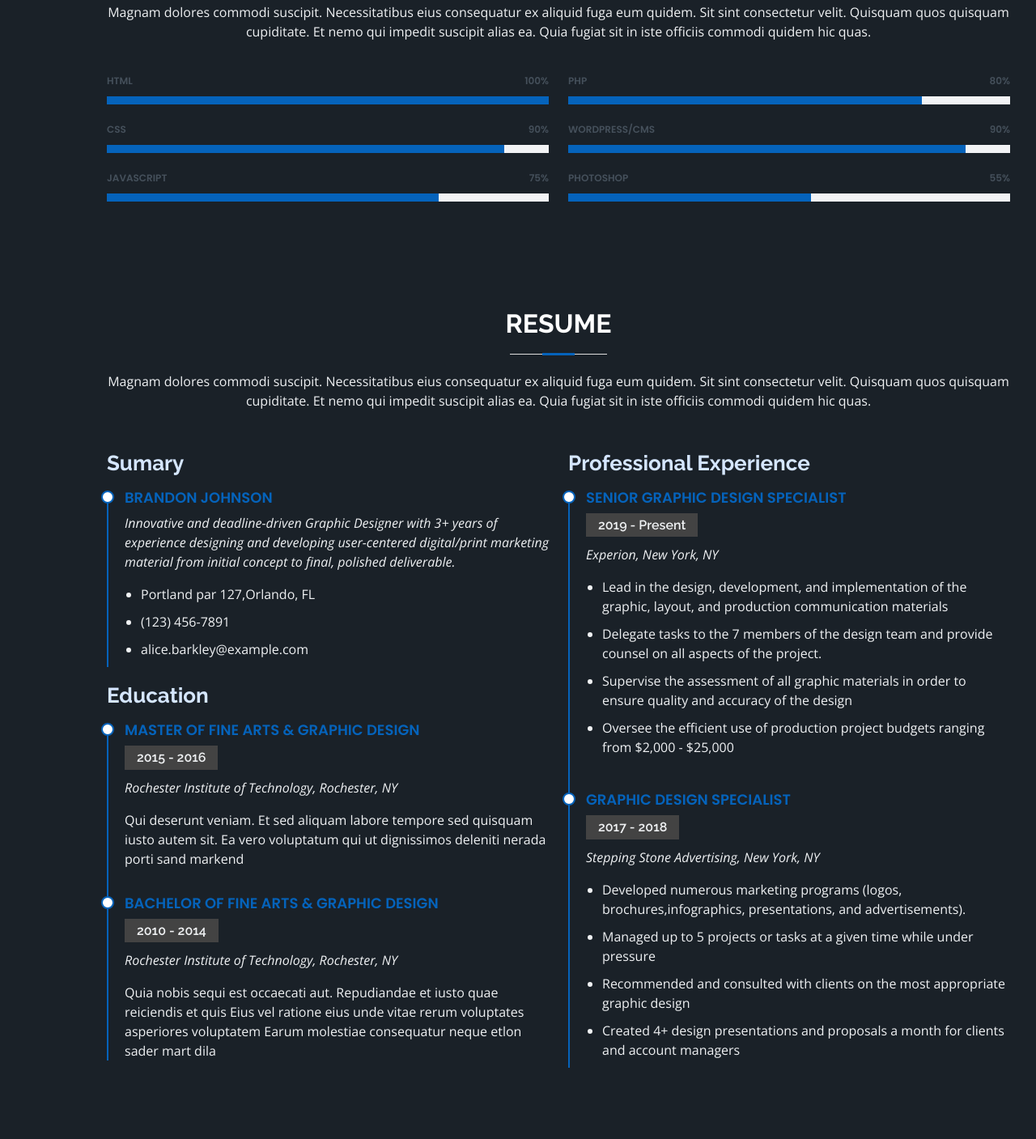
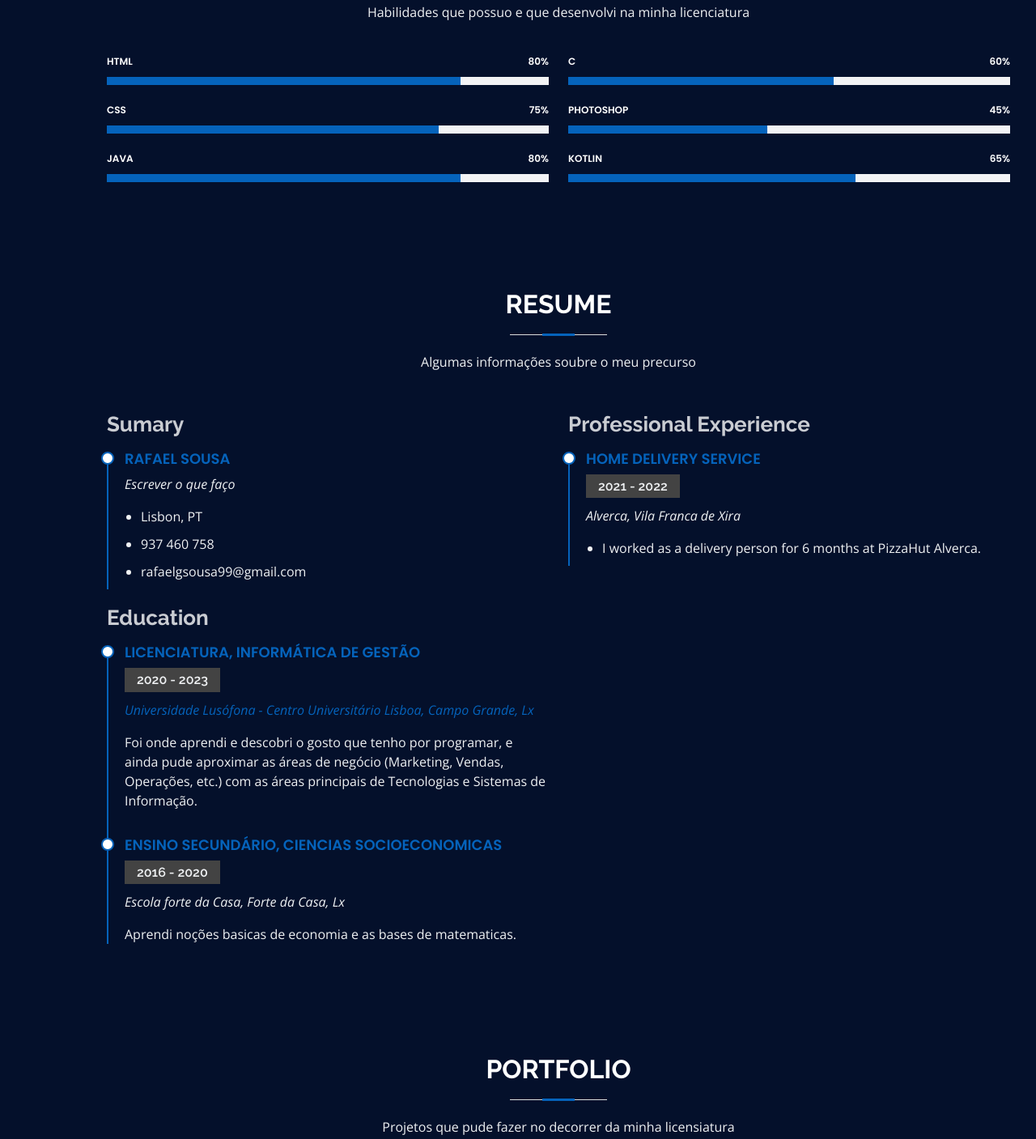
Before and after one commit to RGSousa99/Site, a plain HTML site: page public/index.html in a window 1280 px wide. Shown: the part 2010-3417 px from the top of the page at 81% size. Drawn offline with nearby package versions, Linux system fonts and the light colour scheme.

Commit message:
Edit 1.0.2 - 02/08/2023

```diff
--- a/public/assets/css/style.css
+++ b/public/assets/css/style.css
@@ -12,7 +12,7 @@
 body {
   font-family: "Open Sans", sans-serif;
   color: #eff1f3;
-  background-color: #1a2128;
+  background-color: #04102b;
 }
 
 a {
@@ -443,7 +443,7 @@ section {
   width: 100%;
   position: relative;
   text-align: center;
-  background: #434343;
+  background: #ffffff;
 }
 
 .facts .count-box i {
@@ -453,7 +453,7 @@ section {
   transform: translateX(-50%);
   font-size: 24px;
   background: #0563bb;
-  color: #fff;
+  color: #ffffff;
   border-radius: 50px;
   display: inline-flex;
   align-items: center;
@@ -466,7 +466,7 @@ section {
   font-size: 36px;
   display: block;
   font-weight: 600;
-  color: #011426;
+  color: #000000;
 }
 
 .facts .count-box p {
@@ -474,6 +474,7 @@ section {
   margin: 0;
   font-family: "Raleway", sans-serif;
   font-size: 14px;
+  color: #000000;
 }
 
 /*--------------------------------------------------------------
@@ -493,7 +494,7 @@ section {
   display: block;
   font-weight: 600;
   font-family: "Poppins", sans-serif;
-  color: #45505b;
+  color: #ffffff;
 }
 
 .skills .progress .skill .val {
@@ -520,7 +521,7 @@ section {
   font-weight: 700;
   margin-top: 20px;
   margin-bottom: 20px;
-  color: #d5e6ff;
+  color: #ffffffc9;
 }
 
 .resume .resume-item {
@@ -849,6 +850,7 @@ section {
   line-height: 24px;
   font-size: 14px;
   margin-bottom: 0;
+  color: black;
 }
 
 .services .icon-box:hover {
@@ -1017,6 +1019,7 @@ section {
 .contact .info {
   width: 100%;
   background: #fff;
+  padding: 20px;
 }
 
 .contact .info i {
@@ -1063,6 +1066,7 @@ section {
 .contact .php-email-form {
   width: 100%;
   background: #fff;
+  padding: 20px;
 }
 
 .contact .php-email-form .form-group {
--- a/public/index.html
+++ b/public/index.html
@@ -5,7 +5,7 @@
   <meta charset="utf-8">
   <meta content="width=device-width, initial-scale=1.0" name="viewport">
 
-  <title>MyResume Bootstrap Template - Index</title>
+  <title>Rafael Sousa's resume</title>
   <meta content="" name="description">
   <meta content="" name="keywords">
 
@@ -168,7 +168,7 @@
 
         <div class="section-title">
           <h2>Skills</h2>
-          <p>Magnam dolores commodi suscipit. Necessitatibus eius consequatur ex aliquid fuga eum quidem. Sit sint consectetur velit. Quisquam quos quisquam cupiditate. Et nemo qui impedit suscipit alias ea. Quia fugiat sit in iste officiis commodi quidem hic quas.</p>
+          <p>Habilidades que possuo e que desenvolvi na minha licenciatura</p>
         </div>
 
         <div class="row skills-content">
@@ -176,23 +176,23 @@
           <div class="col-lg-6">
 
             <div class="progress">
-              <span class="skill">HTML <i class="val">100%</i></span>
+              <span class="skill">HTML <i class="val">80%</i></span>
               <div class="progress-bar-wrap">
-                <div class="progress-bar" role="progressbar" aria-valuenow="100" aria-valuemin="0" aria-valuemax="100"></div>
+                <div class="progress-bar" role="progressbar" aria-valuenow="80" aria-valuemin="0" aria-valuemax="100"></div>
               </div>
             </div>
 
             <div class="progress">
-              <span class="skill">CSS <i class="val">90%</i></span>
+              <span class="skill">CSS <i class="val">75%</i></span>
               <div class="progress-bar-wrap">
-                <div class="progress-bar" role="progressbar" aria-valuenow="90" aria-valuemin="0" aria-valuemax="100"></div>
+                <div class="progress-bar" role="progressbar" aria-valuenow="75" aria-valuemin="0" aria-valuemax="100"></div>
               </div>
             </div>
 
             <div class="progress">
-              <span class="skill">JavaScript <i class="val">75%</i></span>
+              <span class="skill">Java <i class="val">80%</i></span>
               <div class="progress-bar-wrap">
-                <div class="progress-bar" role="progressbar" aria-valuenow="75" aria-valuemin="0" aria-valuemax="100"></div>
+                <div class="progress-bar" role="progressbar" aria-valuenow="80" aria-valuemin="0" aria-valuemax="100"></div>
               </div>
             </div>
 
@@ -201,23 +201,23 @@
           <div class="col-lg-6">
 
             <div class="progress">
-              <span class="skill">PHP <i class="val">80%</i></span>
+              <span class="skill">C <i class="val">60%</i></span>
               <div class="progress-bar-wrap">
-                <div class="progress-bar" role="progressbar" aria-valuenow="80" aria-valuemin="0" aria-valuemax="100"></div>
+                <div class="progress-bar" role="progressbar" aria-valuenow="60" aria-valuemin="0" aria-valuemax="100"></div>
               </div>
             </div>
 
             <div class="progress">
-              <span class="skill">WordPress/CMS <i class="val">90%</i></span>
+              <span class="skill">Photoshop <i class="val">45%</i></span>
               <div class="progress-bar-wrap">
-                <div class="progress-bar" role="progressbar" aria-valuenow="90" aria-valuemin="0" aria-valuemax="100"></div>
+                <div class="progress-bar" role="progressbar" aria-valuenow="45" aria-valuemin="0" aria-valuemax="100"></div>
               </div>
             </div>
 
             <div class="progress">
-              <span class="skill">Photoshop <i class="val">55%</i></span>
+              <span class="skill">Kotlin <i class="val">65%</i></span>
               <div class="progress-bar-wrap">
-                <div class="progress-bar" role="progressbar" aria-valuenow="55" aria-valuemin="0" aria-valuemax="100"></div>
+                <div class="progress-bar" role="progressbar" aria-valuenow="65" aria-valuemin="0" aria-valuemax="100"></div>
               </div>
             </div>
 
@@ -234,58 +234,44 @@
 
         <div class="section-title">
           <h2>Resume</h2>
-          <p>Magnam dolores commodi suscipit. Necessitatibus eius consequatur ex aliquid fuga eum quidem. Sit sint consectetur velit. Quisquam quos quisquam cupiditate. Et nemo qui impedit suscipit alias ea. Quia fugiat sit in iste officiis commodi quidem hic quas.</p>
+          <p>Algumas informações soubre o meu precurso</p>
         </div>
 
         <div class="row">
           <div class="col-lg-6">
             <h3 class="resume-title">Sumary</h3>
             <div class="resume-item pb-0">
-              <h4>Brandon Johnson</h4>
-              <p><em>Innovative and deadline-driven Graphic Designer with 3+ years of experience designing and developing user-centered digital/print marketing material from initial concept to final, polished deliverable.</em></p>
+              <h4>Rafael Sousa</h4>
+              <p><em>Escrever o que faço</em></p>
               <ul>
-                <li>Portland par 127,Orlando, FL</li>
-                <li>(123) 456-7891</li>
-                <li>alice.barkley@example.com</li>
+                <li>Lisbon, PT</li>
+                <li>937 460 758</li>
+                <li>rafaelgsousa99@gmail.com</li>
               </ul>
             </div>
 
             <h3 class="resume-title">Education</h3>
             <div class="resume-item">
-              <h4>Master of Fine Arts &amp; Graphic Design</h4>
-              <h5>2015 - 2016</h5>
-              <p><em>Rochester Institute of Technology, Rochester, NY</em></p>
-              <p>Qui deserunt veniam. Et sed aliquam labore tempore sed quisquam iusto autem sit. Ea vero voluptatum qui ut dignissimos deleniti nerada porti sand markend</p>
+              <h4><a href="https://www.ulusofona.pt/lisboa/licenciaturas/informatica-de-gestao"> Licenciatura, Informática de Gestão </a></h4>
+              <h5>2020 - 2023</h5>
+              <p><em><a href="https://www.ulusofona.pt/">Universidade Lusófona - Centro Universitário Lisboa, Campo Grande, Lx</a> </em></p>
+              <p>Foi onde aprendi e descobri o gosto que tenho por programar, e ainda pude aproximar as áreas de negócio (Marketing, Vendas, Operações, etc.) com as áreas principais de Tecnologias e Sistemas de Informação. </p>
             </div>
             <div class="resume-item">
-              <h4>Bachelor of Fine Arts &amp; Graphic Design</h4>
-              <h5>2010 - 2014</h5>
-              <p><em>Rochester Institute of Technology, Rochester, NY</em></p>
-              <p>Quia nobis sequi est occaecati aut. Repudiandae et iusto quae reiciendis et quis Eius vel ratione eius unde vitae rerum voluptates asperiores voluptatem Earum molestiae consequatur neque etlon sader mart dila</p>
+              <h4>Ensino Secundário, Ciencias Socioeconomicas</h4>
+              <h5>2016 - 2020</h5>
+              <p><em>Escola forte da Casa, Forte da Casa, Lx</em></p>
+              <p>Aprendi noções basicas de economia e as bases de matematicas.</p>
             </div>
           </div>
           <div class="col-lg-6">
             <h3 class="resume-title">Professional Experience</h3>
             <div class="resume-item">
-              <h4>Senior graphic design specialist</h4>
-              <h5>2019 - Present</h5>
-              <p><em>Experion, New York, NY </em></p>
+              <h4>Home delivery service</h4>
+              <h5>2021 - 2022</h5>
+              <p><em>Alverca, Vila Franca de Xira</em></p>
               <ul>
-                <li>Lead in the design, development, and implementation of the graphic, layout, and production communication materials</li>
-                <li>Delegate tasks to the 7 members of the design team and provide counsel on all aspects of the project. </li>
-                <li>Supervise the assessment of all graphic materials in order to ensure quality and accuracy of the design</li>
-                <li>Oversee the efficient use of production project budgets ranging from $2,000 - $25,000</li>
-              </ul>
-            </div>
-            <div class="resume-item">
-              <h4>Graphic design specialist</h4>
-              <h5>2017 - 2018</h5>
-              <p><em>Stepping Stone Advertising, New York, NY</em></p>
-              <ul>
-                <li>Developed numerous marketing programs (logos, brochures,infographics, presentations, and advertisements).</li>
-                <li>Managed up to 5 projects or tasks at a given time while under pressure</li>
-                <li>Recommended and consulted with clients on the most appropriate graphic design</li>
-                <li>Created 4+ design presentations and proposals a month for clients and account managers</li>
+                <li>I worked as a delivery person for 6 months at PizzaHut Alverca.</li>
               </ul>
             </div>
           </div>
@@ -300,7 +286,7 @@
 
         <div class="section-title">
           <h2>Portfolio</h2>
-          <p>Magnam dolores commodi suscipit. Necessitatibus eius consequatur ex aliquid fuga eum quidem. Sit sint consectetur velit. Quisquam quos quisquam cupiditate. Et nemo qui impedit suscipit alias ea. Quia fugiat sit in iste officiis commodi quidem hic quas.</p>
+          <p>Projetos que pude fazer no decorrer da minha licensiatura</p>
         </div>
 
         <div class="row">
@@ -639,19 +625,19 @@
               <div class="address">
                 <i class="bi bi-geo-alt"></i>
                 <h4>Location:</h4>
-                <p>A108 Adam Street, New York, NY 535022</p>
+                <p>Lisbon</p>
               </div>
 
               <div class="email">
                 <i class="bi bi-envelope"></i>
                 <h4>Email:</h4>
-                <p>info@example.com</p>
+                <p>rafaelgsousa99@gmail.com</p>
               </div>
 
               <div class="phone">
                 <i class="bi bi-phone"></i>
                 <h4>Call:</h4>
-                <p>+1 5589 55488 55s</p>
+                <p>+351 937 460 758</p>
               </div>
 
             </div>
@@ -695,25 +681,13 @@
   <!-- ======= Footer ======= -->
   <footer id="footer">
     <div class="container">
-      <h3>Brandon Johnson</h3>
-      <p>Et aut eum quis fuga eos sunt ipsa nihil. Labore corporis magni eligendi fuga maxime saepe commodi placeat.</p>
+      <h3>Rafael Sousa</h3>
+      <p>Obrigado (escrever qq coisa de agradecimento por ter lido e pordido tempo).</p>
       <div class="social-links">
-        <a href="#" class="twitter"><i class="bx bxl-twitter"></i></a>
-        <a href="#" class="facebook"><i class="bx bxl-facebook"></i></a>
-        <a href="#" class="instagram"><i class="bx bxl-instagram"></i></a>
-        <a href="#" class="google-plus"><i class="bx bxl-skype"></i></a>
-        <a href="#" class="linkedin"><i class="bx bxl-linkedin"></i></a>
+        <a href="https://www.linkedin.com/in/rafael-sousa-114207187/" class="linkedin"><i class="bx bxl-linkedin"></i></a>
+        <a href="https://github.com/RGSousa99" class="github"><i class="bx bxl-github"></i></a>
       </div>
-      <div class="copyright">
-        &copy; Copyright <strong><span>MyResume</span></strong>. All Rights Reserved
-      </div>
-      <div class="credits">
-        <!-- All the links in the footer should remain intact. -->
-        <!-- You can delete the links only if you purchased the pro version. -->
-        <!-- Licensing information: [license-url] -->
-        <!-- Purchase the pro version with working PHP/AJAX contact form: https://bootstrapmade.com/free-html-bootstrap-template-my-resume/ -->
-        Designed by <a href="https://bootstrapmade.com/">BootstrapMade</a>
-      </div>
+
     </div>
   </footer><!-- End Footer -->
 
```
Also changed, not shown: public/assets/img/heero-bg.jpg (added), public/assets/img/hero-bg.jpg, public/assets/img/hero-bg2.jpg (added), public/assets/img/portfolio/portfolio-1.jpg, public/assets/img/portfolio/portfolio-3.jpg, public/assets/img/portfolio/portfolio-5.jpg, public/assets/img/userlmn_23b691f268de5afdcb7fff3de9715b91.png (added), 1 other file.
